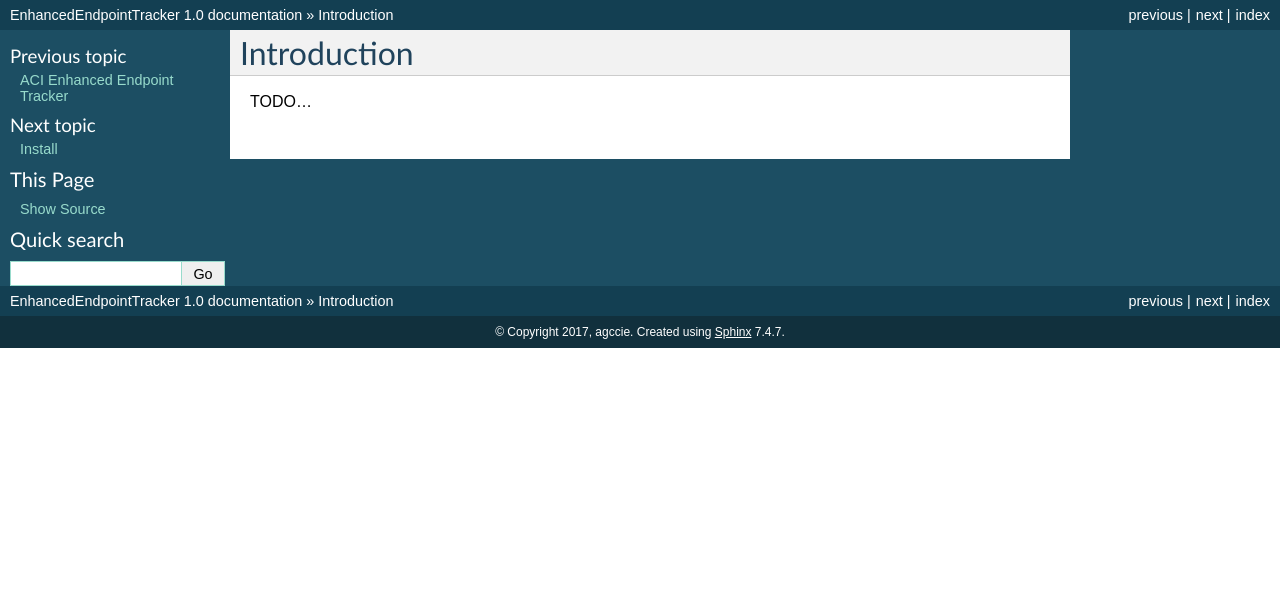
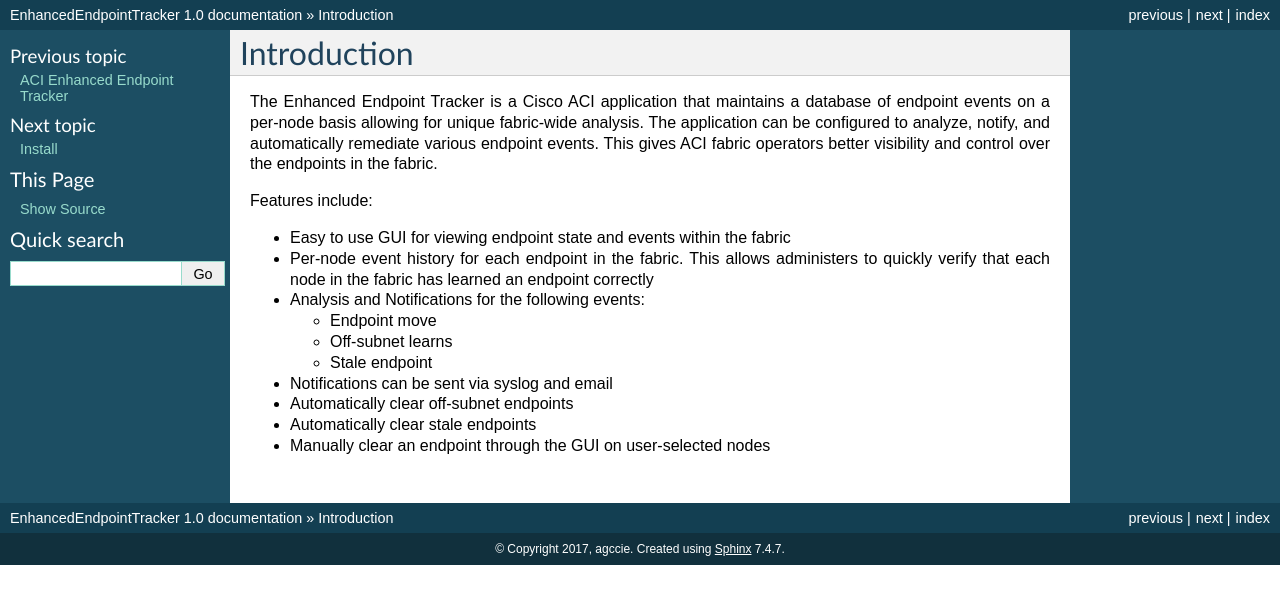
Before and after one commit to agccie/ACI-EnhancedEndpointTracker, a Sphinx documentation site: the page built from docs/introduction.rst, in a window 1280 px wide. Shown: the top 604 px of the page. Built offline with Sphinx 7.4.7, drawn with Linux system fonts in a browser that asks for light colours.

Commit message:
Update introduction.rst

```diff
--- a/docs/introduction.rst
+++ b/docs/introduction.rst
@@ -1,3 +1,18 @@
 Introduction
 ============
-TODO...
+The Enhanced Endpoint Tracker is a Cisco ACI application that maintains a database of endpoint events on a per-node basis allowing for unique fabric-wide analysis. The application can be configured to analyze, notify, and automatically remediate various endpoint events. This gives ACI fabric operators better visibility and control over the endpoints in the fabric.
+
+Features include:
+
+- Easy to use GUI for viewing endpoint state and events within the fabric
+- Per-node event history for each endpoint in the fabric. This allows administers to quickly verify that each node in the fabric has learned an endpoint correctly
+- Analysis and Notifications for the following events:
+
+  * Endpoint move
+  * Off-subnet learns
+  * Stale endpoint
+
+- Notifications can be sent via syslog and email
+- Automatically clear off-subnet endpoints
+- Automatically clear stale endpoints
+- Manually clear an endpoint through the GUI on user-selected nodes
```
